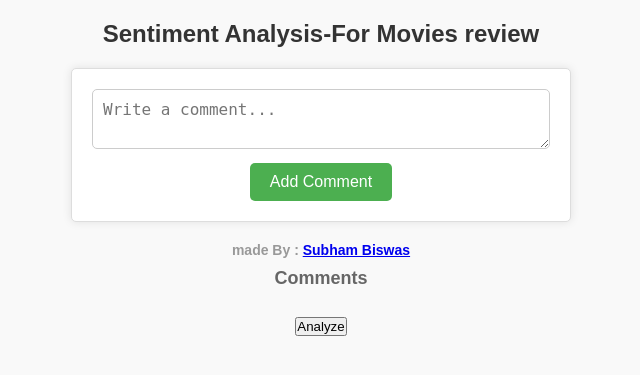
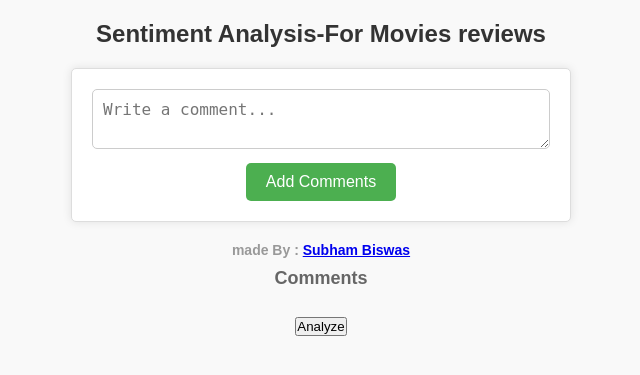
Before and after one commit to subho404/SentimentAnalysis, a Flask app: page / in a window 1280 px wide. Shown: the top 375 px of the page, without its empty margins (319-959 px from the left). Run offline with Flask 3, Linux system fonts and the light colour scheme; parts of the project's set-up code (start-up, migrations or seed data) failed here and were passed over.

Commit message:
made some changes

```diff
--- a/templates/index.html
+++ b/templates/index.html
@@ -3,7 +3,7 @@
 <head>
     <meta charset="UTF-8">
     <meta name="viewport" content="width=device-width, initial-scale=1.0">
-    <title>Sentiment Analysis</title>
+    <title>Sentiment Analysis-of Movie Reviews</title>
     <script src="https://code.jquery.com/jquery-3.6.0.min.js"></script>
     <style>
 * {
@@ -163,11 +163,11 @@ button[type="submit"]:hover {
     </style>
 </head>
 <body>
-    <h1>Sentiment Analysis-For Movies review</h1>
+    <h1>Sentiment Analysis-For Movies reviews</h1>
 
     <form method="POST">
         <textarea name="comment" placeholder="Write a comment..."></textarea><br>
-        <button type="submit">Add Comment</button>
+        <button type="submit">Add Comments</button>
     </form>
     <h5>made By : <a href="https://github.com/subho404">Subham Biswas</a></h5>
 
```
